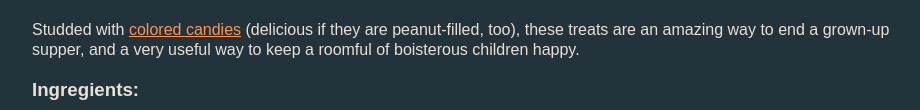
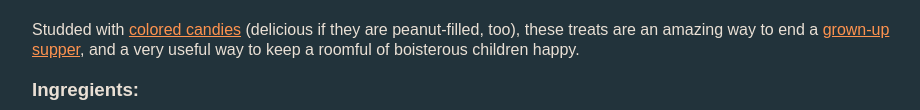
Before and after one commit to joshrichardson4/Cookie, a plain HTML site: page index.html in a window 1280 px wide. Shown: the part 641-751 px from the top of the page, without its empty margins (158-1078 px from the left). Drawn offline with Linux system fonts and the light colour scheme.

Commit message:
Update index.html

```diff
--- a/index.html
+++ b/index.html
@@ -19,7 +19,7 @@
 
   	<img src= "cookiepic.jpg" alt="picture of cookie">
 
-    <p>Studded with <a href="https://www.mms.com/en-us/">colored candies</a> (delicious if they are peanut-filled, too), these treats are an amazing way to end a grown-up supper, and a very useful way to keep a roomful of boisterous children happy.</p>
+    <p>Studded with <a href="https://www.mms.com/en-us/">colored candies</a> (delicious if they are peanut-filled, too), these treats are an amazing way to end a <a href="https://www.merriam-webster.com/words-at-play/dinner-vs-supper-difference-history-meaning">grown-up supper</a>, and a very useful way to keep a roomful of boisterous children happy.</p>
 
 <h3>Ingregients:</h3>
 
```
